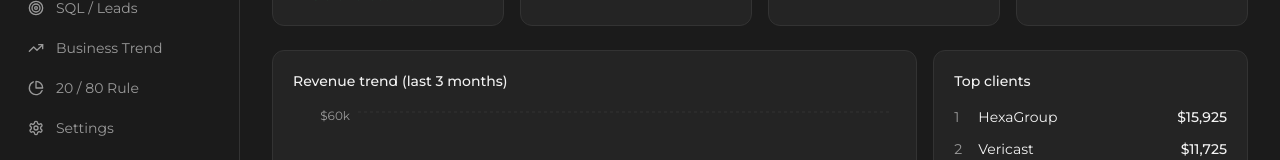
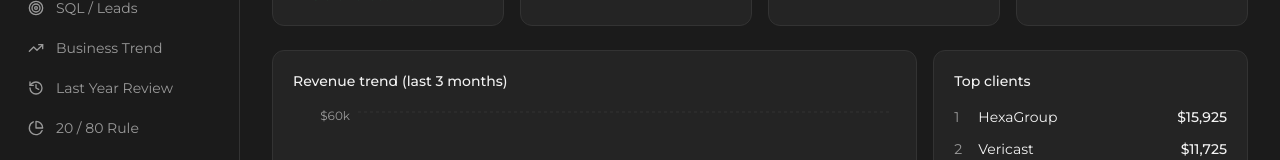
Before and after one commit to rahulkaushal21/Dashboard_2026_Digital, a Next.js app: page / in a window 1280 px wide. Shown: the part 330-490 px from the top of the page. Built offline with nearby package versions, Linux system fonts and the light colour scheme; no server answers; the database is empty.

Commit message:
Update Sidebar with Last Year Review link
Added 'Last Year Review' navigation item to Sidebar.

```diff
--- a/components/Sidebar.tsx
+++ b/components/Sidebar.tsx
@@ -1,7 +1,7 @@
 'use client'
 import Link from 'next/link'
 import { usePathname } from 'next/navigation'
-import { LayoutDashboard, Briefcase, Users, FileText, Factory, AlertTriangle, Target, TrendingUp, PieChart, Settings } from 'lucide-react'
+import { LayoutDashboard, Briefcase, Users, FileText, Factory, AlertTriangle, Target, TrendingUp, History, PieChart, Settings } from 'lucide-react'
 
 const nav = [
   { href: '/', label: 'Dashboard', icon: LayoutDashboard },
@@ -12,6 +12,7 @@ const nav = [
   { href: '/escalations', label: 'Escalations', icon: AlertTriangle },
   { href: '/sql-leads', label: 'SQL / Leads', icon: Target },
   { href: '/business-trend', label: 'Business Trend', icon: TrendingUp },
+  { href: '/last-year', label: 'Last Year Review', icon: History },
   { href: '/pareto', label: '20 / 80 Rule', icon: PieChart },
   { href: '/admin', label: 'Settings', icon: Settings },
 ]
@@ -19,7 +20,7 @@ const nav = [
 export default function Sidebar() {
   const path = usePathname()
   return (
-    <aside className="w-60 shrink-0 bg-mav-dark border-r border-mav-line min-h-screen p-4">
+    <aside className="w-60 shrink-0 bg-mav-dark border-r border-mav-line h-screen overflow-y-auto p-4">
       <div className="flex items-center gap-2 px-2 py-3 mb-4">
         <span className="inline-block w-3 h-3 rounded-sm bg-mav-yellow" />
         <span className="font-semibold tracking-tight">Digital Dashboard</span>
```
